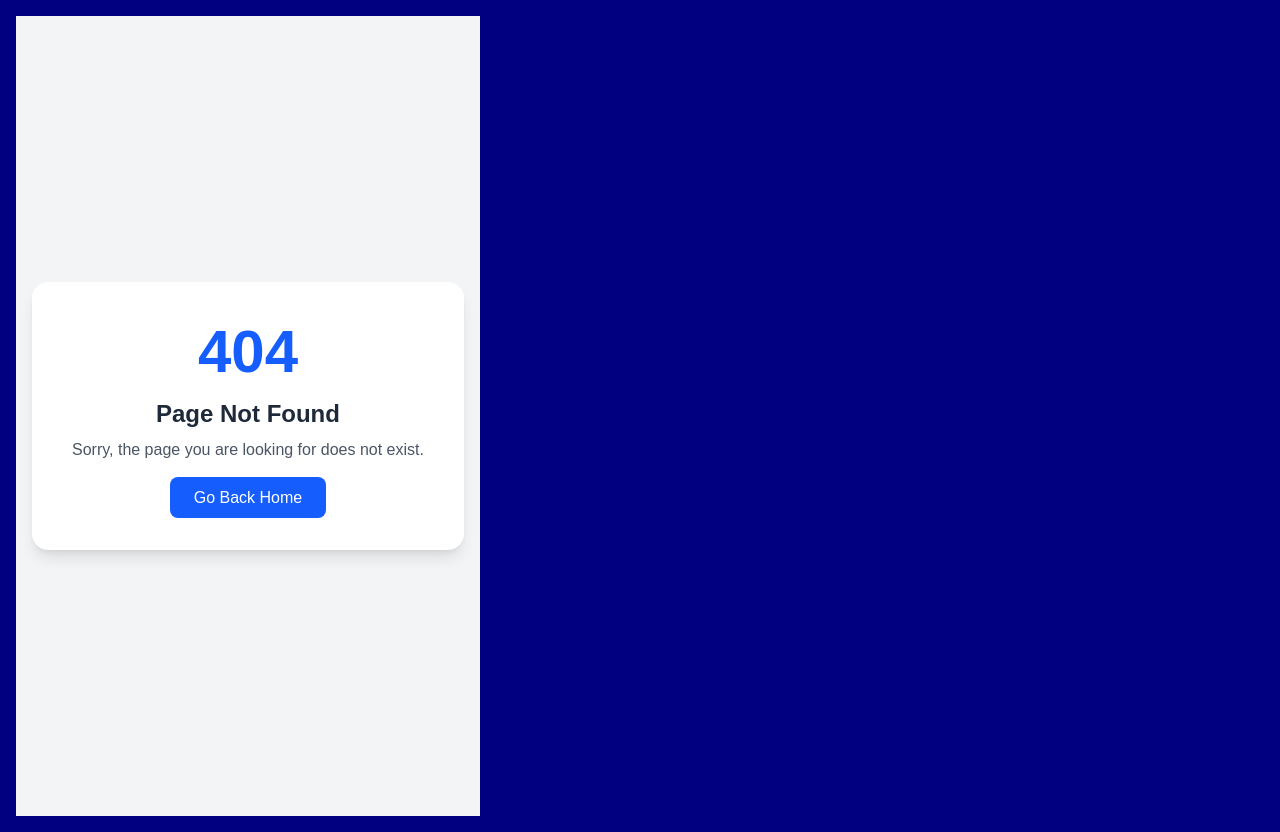
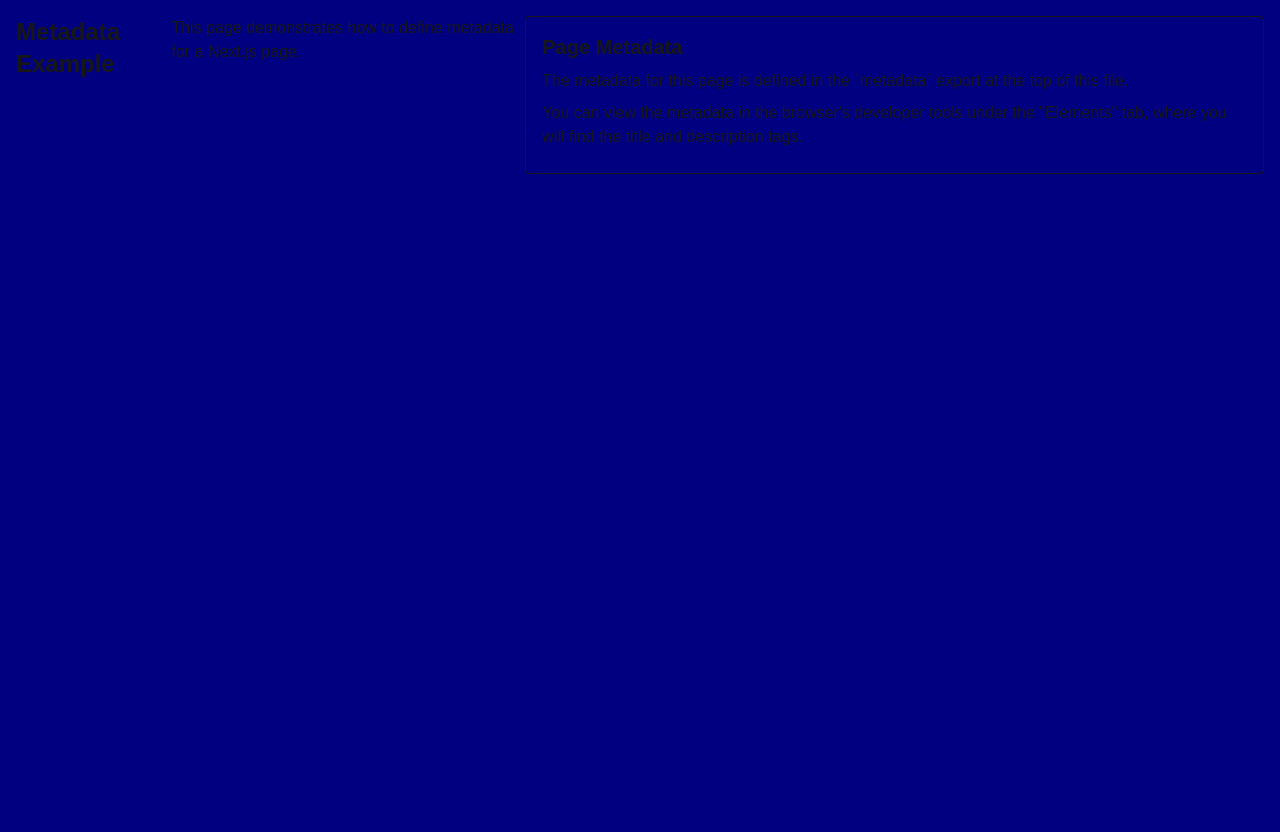
Before and after one commit to neekber/learn-next-16, a Next.js app in the folder learn/: page /metadata in a window 1280 px wide. Before the commit this address had no page. After the commit the page ends 800 px from the top, so only its background shows below. Built offline with nearby package versions, Linux system fonts and the light colour scheme.

Commit message:
metadata

```diff
--- a/learn/app/layout.tsx
+++ b/learn/app/layout.tsx
@@ -13,7 +13,10 @@ const geistMono = Geist_Mono({
 });
 
 export const metadata: Metadata = {
-  title: "Create Next App",
+  title: {
+    template: "%s | Create Next App",
+    default: "Create Next App",
+  },
   description: "Generated by create next app",
 };
 
--- /dev/null
+++ b/learn/app/metadata/page.tsx
@@ -0,0 +1,21 @@
+import { Metadata } from "next";
+
+export const metadata: Metadata = {
+  title: "Metadata Page",
+};
+
+export default function MetadataPage() {
+
+
+  return (
+    <>
+      <h1 className="text-2xl font-bold mb-4">Metadata Example</h1>
+      <p className="mb-4">This page demonstrates how to define metadata for a Next.js page.</p>
+      <div className="border p-4 rounded">
+        <h2 className="text-xl font-semibold mb-2">Page Metadata</h2>
+        <p className="mb-2">The metadata for this page is defined in the `metadata` export at the top of this file.</p>
+        <p className="mb-2">You can view the metadata in the browser's developer tools under the "Elements" tab, where you will find the title and description tags.</p>
+      </div>
+    </>
+  )
+}
```
